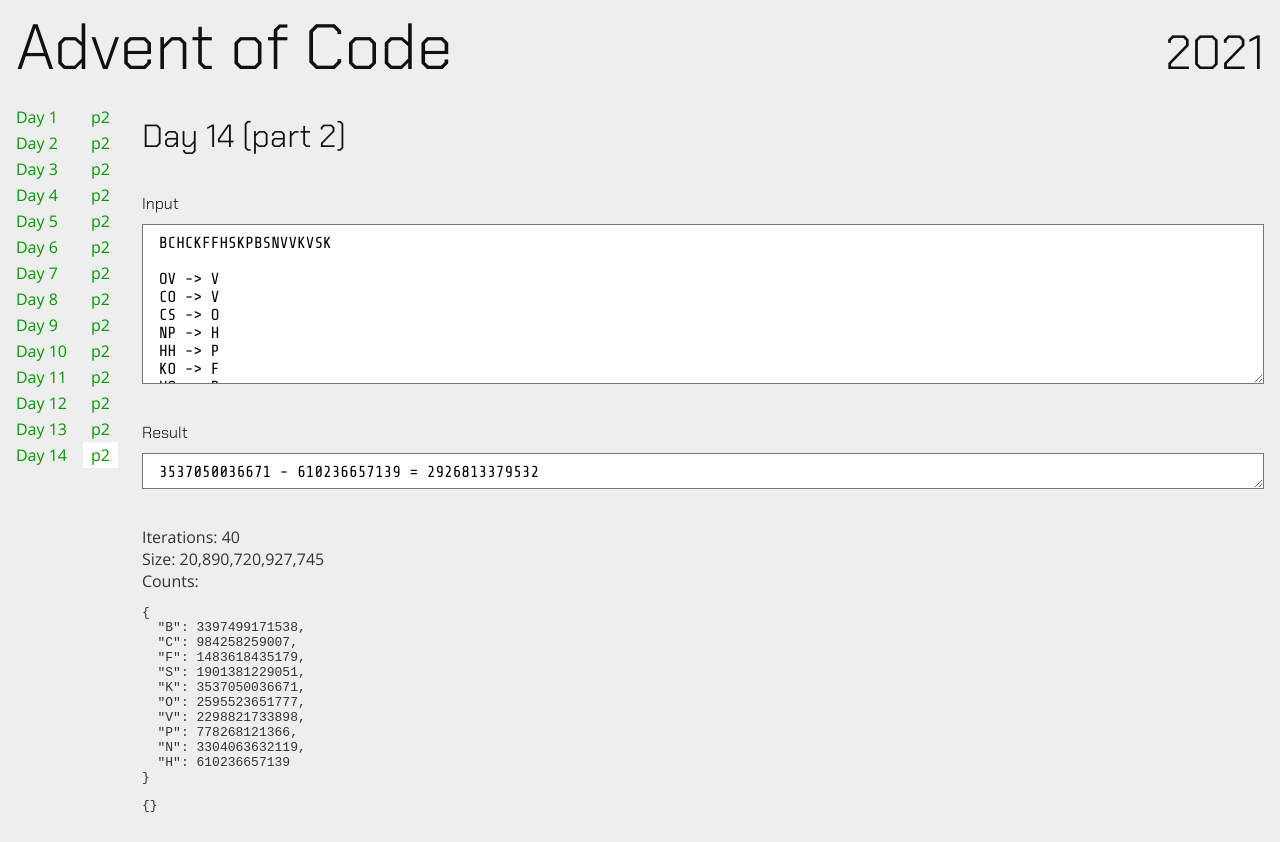
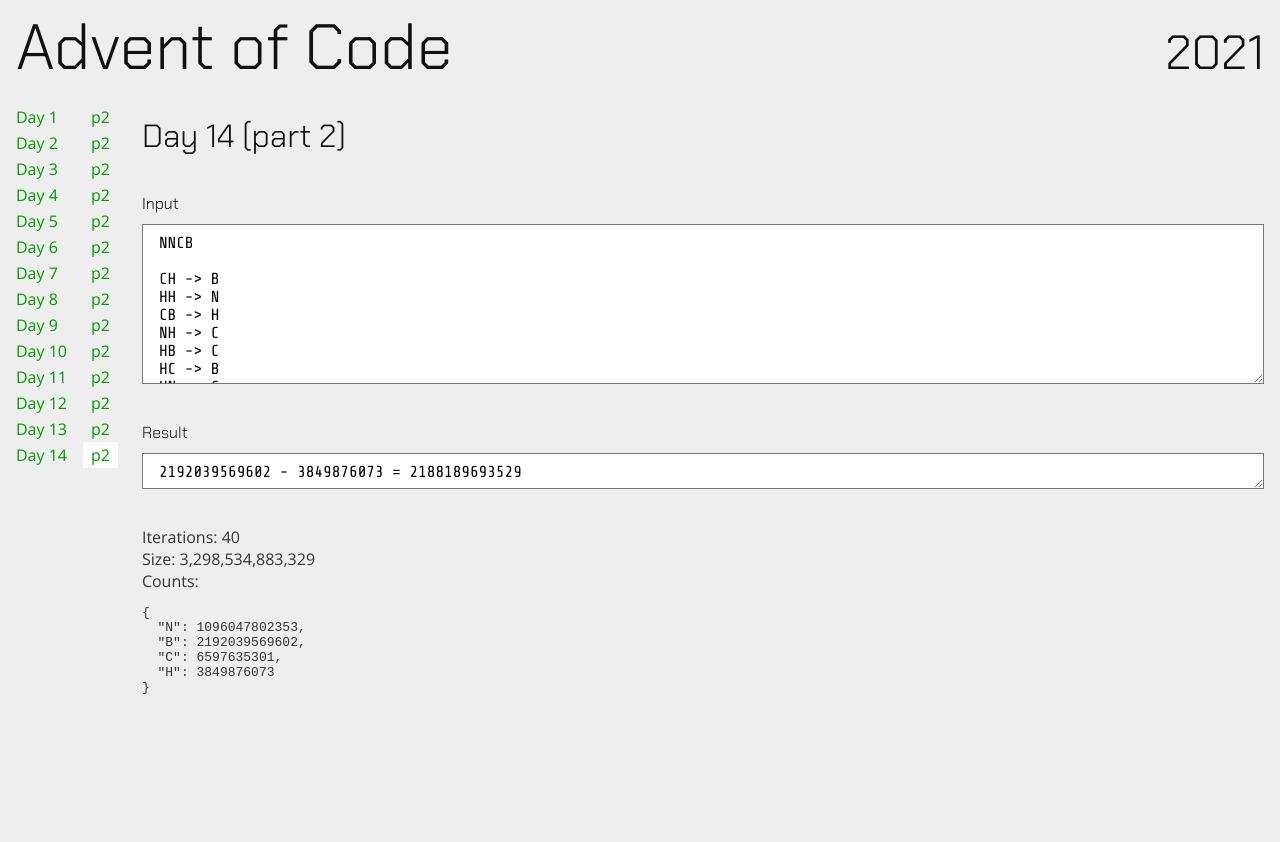
Before and after one commit to iamjoshhansen/aoc2021, an Angular app: page /day-14-part-2 in a window 1280 px wide. After the commit the page ends 800 px from the top, so only its background shows below. Built offline with nearby package versions, Linux system fonts and the light colour scheme.

Commit message:
Set 14 to example inputs

```diff
--- a/src/app/days/day14-part2/day14-part2.component.html
+++ b/src/app/days/day14-part2/day14-part2.component.html
@@ -11,15 +11,3 @@
   Counts:
   <pre><code>{{ counts | json }}</code></pre>
 </div>
-
-<pre><code>{{ cache | json }}</code></pre>
-
-<!-- <pre><code>input : {{ startingPolymer }}</code></pre>
-<pre><code>result: {{ polymer }}</code></pre> -->
-<!-- <pre><code>round 1 0½1</code></pre>
-<pre><code>round 2 0¼½¾1</code></pre>
-<pre><code>round 3 0⅛¼⅜½⅝¾⅞1</code></pre> -->
-
-<!-- <pre><code>round 1 NCNBCHB</code></pre>
-<pre><code>round 2 NBCCNBBBCBHCB</code></pre>
-<pre><code>rount 3 NBBBCNCCNBBNBNBBCHBHHBCHB</code></pre> -->
--- a/src/app/days/day14-part2/day14-part2.component.ts
+++ b/src/app/days/day14-part2/day14-part2.component.ts
@@ -1,5 +1,5 @@
 import { Component, OnInit } from '@angular/core';
-import { day14InputA as input } from 'src/app/days/day14/day14-input';
+import { day14InputExample as input } from 'src/app/days/day14/day14-input';
 
 import { Star } from 'src/app/star/star';
 import { sum } from 'src/app/utils';
--- a/src/app/days/day14/day14.component.ts
+++ b/src/app/days/day14/day14.component.ts
@@ -1,5 +1,5 @@
 import { Component, OnInit } from '@angular/core';
-import { day14InputA as input } from 'src/app/days/day14/day14-input';
+import { day14InputExample as input } from 'src/app/days/day14/day14-input';
 import { Star } from 'src/app/star/star';
 
 function* polymerGrower(template: string, rules: Map<string, string>) {
```
